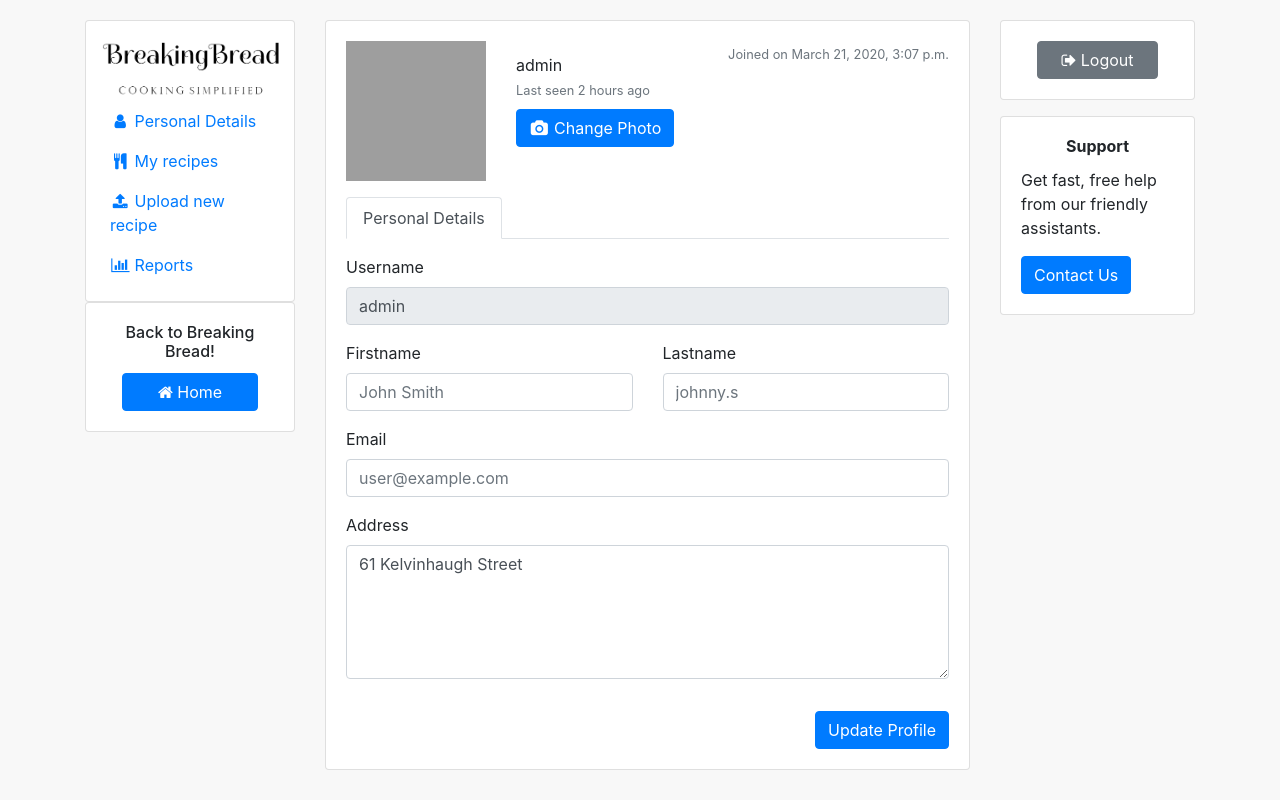
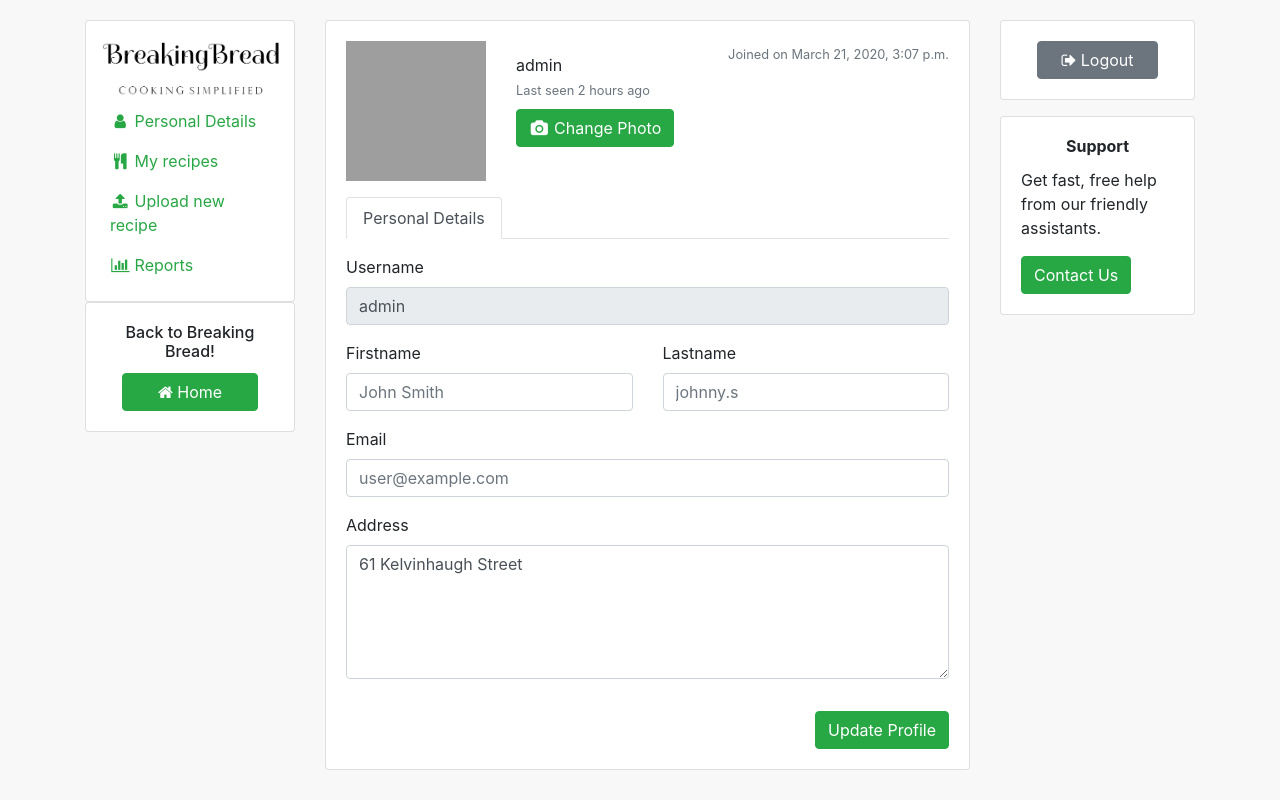
Before and after one commit to Anjali-Madhu/Breaking_bread_project, a Django app: page /breakingbread/my-details/ in a window 1280 px wide. Run offline with Django 3.2, Linux system fonts and the light colour scheme; a user stored in the database is signed in; data comes from the database, SQL or seed files in the repository; some libraries are stand-ins or nearby versions; grey boxes are pictures that could not be loaded.

Commit message:
modified userdetail page

```diff
--- a/templates/breakingbread/user-details.html
+++ b/templates/breakingbread/user-details.html
@@ -20,6 +20,9 @@
       body{
         margin-top:20px;
         background:#f8f8f8
+      }
+      .px-2 {
+        color:#28a745;
       }
 
       /* .profilepic {
@@ -107,7 +110,7 @@
             <div class="card-body">
               <h6 class="card-title">Back to Breaking Bread!</h6>
               <div class="px-xl-3">
-                <button class="btn btn-block btn-primary" onclick="navigateToHomePage()">
+                <button class="btn btn-block btn-success" onclick="navigateToHomePage()">
                   <i class="fa fa-home"></i>
                   <span>Home</span>
                 </button>
@@ -138,7 +141,7 @@
                           <p class="mb-0">{{ user.username }}</p>
                           <div class="text-muted"><small>Last seen 2 hours ago</small></div>
                           <div class="mt-2">
-                            <button class="btn btn-primary" type="button" onclick="openDialog()">
+                            <button class="btn btn-success" type="button" onclick="openDialog()">
                               <i class="fa fa-fw fa-camera"></i>
                               <input id='fileid' type='file' name="picture" onchange="readURL(event)" hidden/>
                               <span>Change Photo</span>
@@ -201,7 +204,7 @@
                           </div>
                           <div class="row">
                             <div class="col d-flex justify-content-end">
-                              <button class="btn btn-primary" type="submit">Update Profile</button>
+                              <button class="btn btn-success" type="submit">Update Profile</button>
                             </div>
                           </div>
                         </form>
@@ -328,7 +331,7 @@
                         </div>
                         <div class="row">
                           <div class="col d-flex justify-content-end">
-                            <button class="btn btn-primary" type="button" onclick="saveRecipe()">Upload Recipe</button>
+                            <button class="btn btn-success" type="button" onclick="saveRecipe()">Upload Recipe</button>
                           </div>
                         </div>
                       </form>
@@ -404,7 +407,7 @@
               <div class="card-body">
                 <h6 class="card-title font-weight-bold">Support</h6>
                 <p class="card-text">Get fast, free help from our friendly assistants.</p>
-                <button type="button" class="btn btn-primary">Contact Us</button>
+                <button type="button" class="btn btn-success">Contact Us</button>
               </div>
             </div>
           </div>
```
